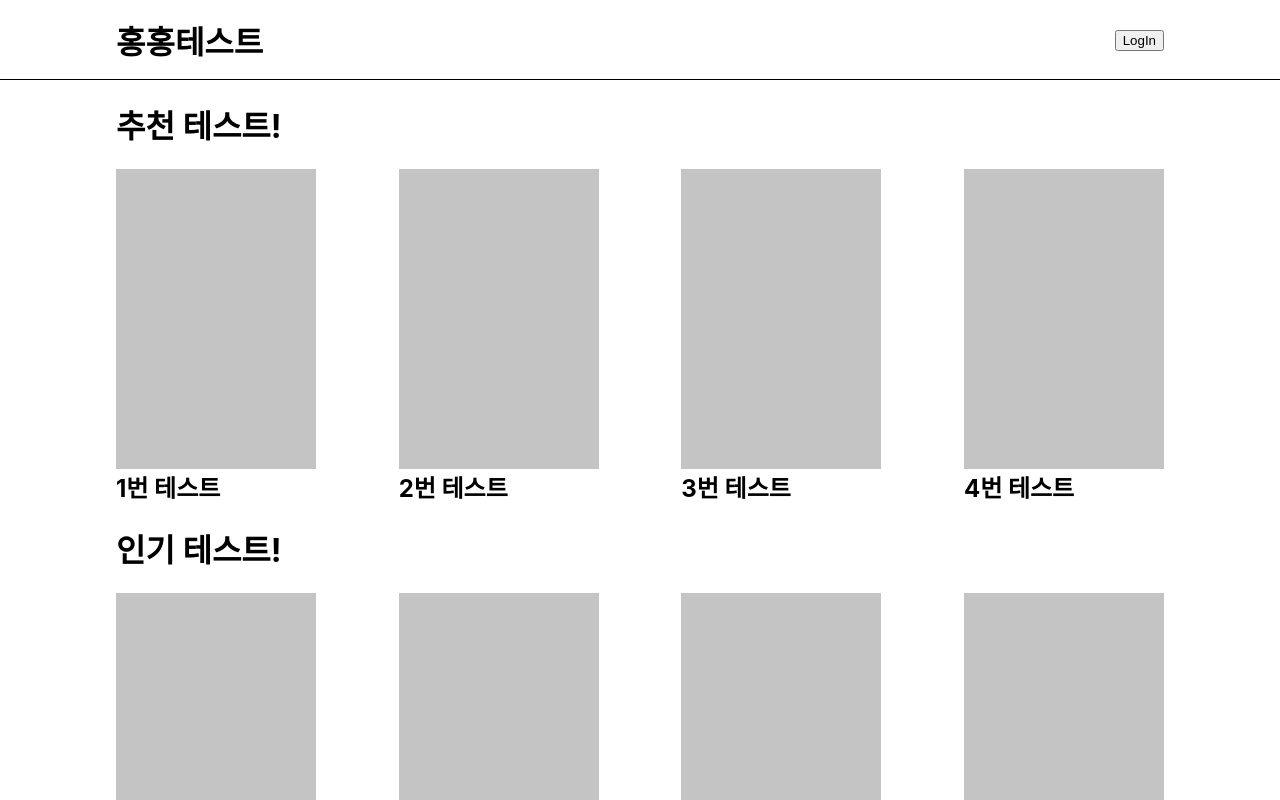
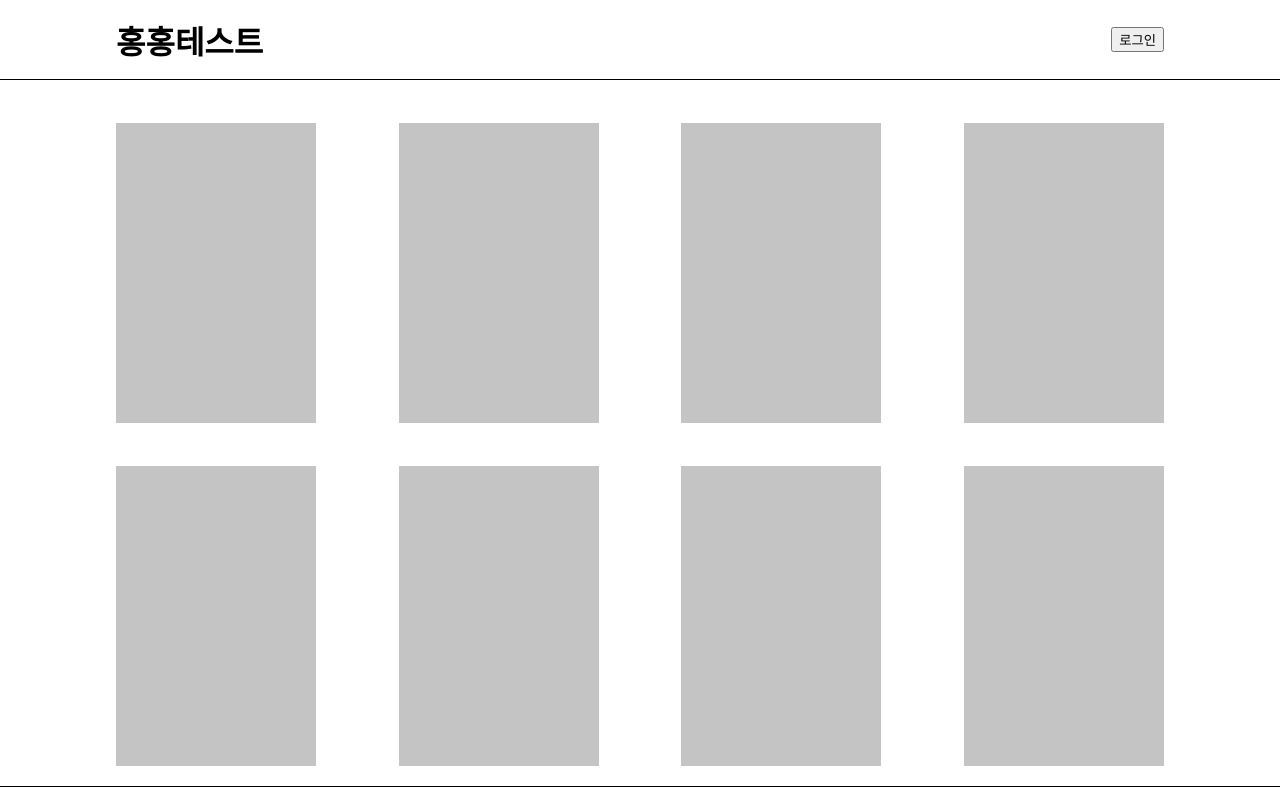
Before and after one commit to Honghyeonji/react_study, a React (Create React App) app: page / in a window 1280 px wide. Shown: the top 800 px of the page. Built offline with nearby package versions, Linux system fonts and the light colour scheme.

Commit message:
mainPage component로..

```diff
--- a/package.json
+++ b/package.json
@@ -13,6 +13,7 @@
     "react-scripts": "^2.1.3",
     "redux": "^4.1.2",
     "redux-actions": "^2.6.5",
+    "styled-components": "^5.3.3",
     "web-vitals": "^1.0.1"
   },
   "scripts": {
--- /dev/null
+++ b/src/component/common/Footer.js
@@ -0,0 +1,17 @@
+import React from 'react';
+import styled from 'styled-components';
+
+export default function Footer(props) {
+
+    return(
+        <Box></Box>
+    )
+}
+
+const Box = styled.div`
+    width: 100%;
+    height: 79px;
+    margin-top: 20px;
+    border-top: 1px solid black;
+    // margin-top: auto;
+`
--- /dev/null
+++ b/src/component/common/Header.js
@@ -0,0 +1,42 @@
+import React from 'react';
+import styled from 'styled-components';
+
+export default function Header(props) {
+
+    return(
+        <Box>
+            <HeaderInner>
+                <Logo>
+                    홍홍테스트
+                </Logo>
+                <Button>
+                    로그인
+                </Button>
+            </HeaderInner>
+        </Box>
+    )
+}
+
+const Box = styled.div`
+    display: flex;
+    justify-content: center;
+    width: 100%;
+    height: 79px;
+    border-bottom: 1px solid black;
+`
+
+const HeaderInner = styled.div`
+    width: 100%;
+    display: flex;
+    justify-content: space-between;
+    align-items: center;
+    max-width: 1048px;
+`
+
+const Logo = styled.h1`
+
+`
+
+const Button = styled.button`
+
+`
--- /dev/null
+++ b/src/component/mainPage/Category.js
@@ -0,0 +1,18 @@
+import React, { Fragment } from 'react';
+import styled from 'styled-components';
+import TestList from './TestList';
+
+export default function Category(props) {
+    return (
+        <Fragment>
+            <TestTag>
+                {props.title}
+            </TestTag>
+            <TestList props = {props.list}/>
+        </Fragment>
+    )
+}
+
+const TestTag = styled.h1`
+    align-self: flex-start;
+`
--- /dev/null
+++ b/src/component/mainPage/Test.js
@@ -0,0 +1,29 @@
+import React from 'react';
+import styled from 'styled-components';
+
+export default function TestList(props) {
+    const img = props.img ? true : null;
+
+    return (
+        <Test>
+            <TestImg>
+
+            </TestImg>
+            <TestName>{props.testName}</TestName>
+        </Test>
+    )
+}
+
+const Test = styled.div`
+    display: flex;
+    flex-direction: column;
+`
+const TestImg = styled.div`
+    width : 200px;
+    height: 300px;
+    background-color: #c4c4c4;
+`
+
+const TestName = styled.h1`
+    margin : 0;
+`
--- /dev/null
+++ b/src/component/mainPage/TestList.js
@@ -0,0 +1,20 @@
+import React from 'react';
+import styled from 'styled-components';
+import Test from './Test';
+
+export default function TestList(props) {
+    return (
+        <Tests>
+            <Test props = {props[0]}/>
+            <Test props = {props[1]}/>
+            <Test props = {props[2]}/>
+            <Test props = {props[3]}/>
+        </Tests>
+    )
+}
+
+const Tests = styled.div`
+    width: 100%;
+    display: flex;
+    justify-content: space-between;
+`
--- /dev/null
+++ b/src/component/mainPage/TestTag.js
@@ -0,0 +1,43 @@
+export const recommendTest = {
+    title : "추천 테스트!",
+    list : [
+        {
+            img : null,
+            testName : "추천 테스트 1"
+        },
+        {
+            img : null,
+            testName : "추천 테스트 2"
+        },
+        {
+            img : null,
+            testName : "추천 테스트 3"
+        },
+        {
+            img : null,
+            testName : "추천 테스트 4"
+        },
+    ]
+}
+
+export const hotTest = {
+    title : "인기 테스트!",
+    list : [
+        {
+            img : null,
+            testName : "인기 테스트 1"
+        },
+        {
+            img : null,
+            testName : "인기 테스트 2"
+        },
+        {
+            img : null,
+            testName : "인기 테스트 3"
+        },
+        {
+            img : null,
+            testName : "인기 테스트 4"
+        },
+    ]
+}
--- a/src/index.js
+++ b/src/index.js
@@ -2,7 +2,7 @@ import React from 'react';
 import ReactDOM from 'react-dom';
 import './index.css';
 import Root from './Root';
-import MainPage from './pages/mainPage';
+import MainPage from './pages/mainPage2';
 import reportWebVitals from './reportWebVitals';
 
 ReactDOM.render(
--- /dev/null
+++ b/src/pages/mainPage2.js
@@ -0,0 +1,37 @@
+import React from 'react';
+import styled from 'styled-components';
+import Header from '../component/common/Header';
+import Footer from '../component/common/Footer';
+import Category from '../component/mainPage/Category';
+import { recommendTest, hotTest } from '../component/mainPage/TestTag';
+
+
+
+export default function MainPage() {
+    return (
+        <Wrap>
+            <Header />
+            <Body>
+                <Category props = {recommendTest}/>
+                <Category props = {hotTest}/>
+            </Body>
+            <Footer />
+        </Wrap>
+    )
+}
+
+const Wrap = styled.div`
+    margin: 0;
+    padding: 0;
+    display: flex;
+    align-items: center;
+    flex-direction: column;
+`
+
+const Body = styled.div`
+    width: 100%;
+    max-width: 1048px;
+    display: flex;
+    flex-direction: column;
+    align-items: center;
+`
```
Also changed, not shown: 2 other files (tests, documents, lock files or other folders).
